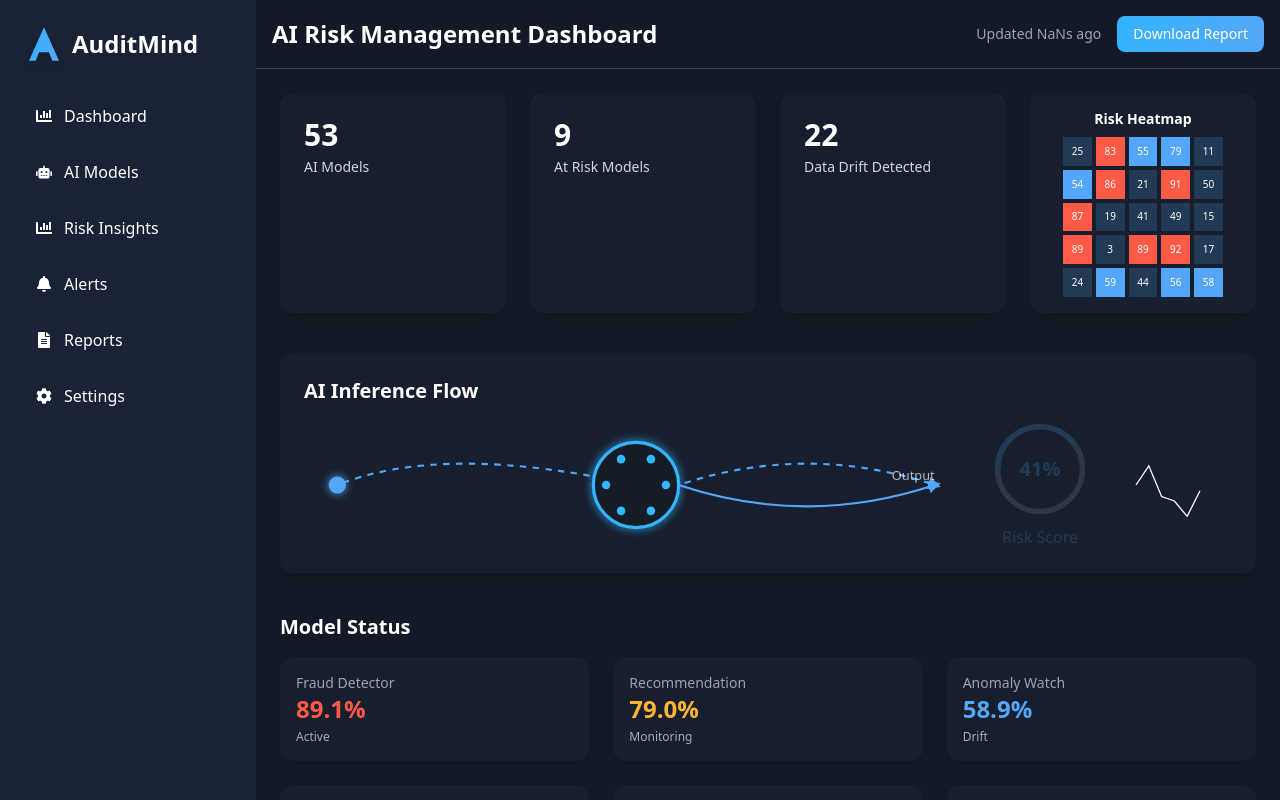
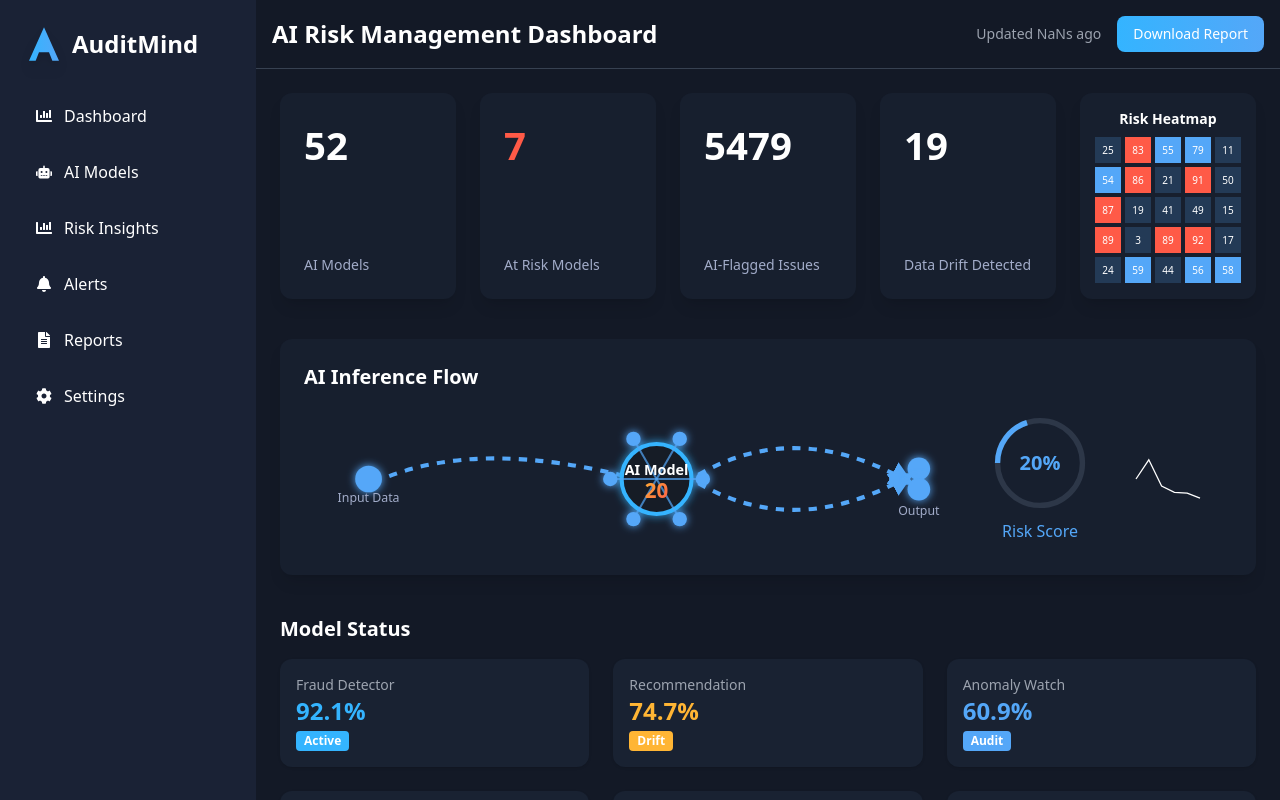
Before and after one commit to kangsangyoul/AM10, a React (Vite) app: page / in a window 1280 px wide. Built offline with nearby package versions, Linux system fonts and the light colour scheme; the HTML template or start-up script is replaced by a standard one.

Commit message:
Refine dashboard visuals

```diff
--- a/src/components/Dashboard.jsx
+++ b/src/components/Dashboard.jsx
@@ -5,16 +5,17 @@ import ModelStatus from './ModelStatus';
 import Heatmap from './Heatmap';
 
 const initialStats = [
-  { label: 'AI Models', value: 52 },
-  { label: 'At Risk Models', value: 9 },
-  { label: 'Data Drift Detected', value: 21 },
+  { label: 'AI Models', value: 52, color: '#ffffff' },
+  { label: 'At Risk Models', value: 9, color: '#ff5a47' },
+  { label: 'AI-Flagged Issues', value: 5478, color: '#ffffff' },
+  { label: 'Data Drift Detected', value: 21, color: '#ffffff' },
 ];
 
 
 const initialEvents = [
-  { time: '2:03 PM', model: 'Fraud Detector', event: 'High Drift', diagnosed: 'System Monitor', status: '82%' },
-  { time: '1:58 PM', model: 'Recommendation', event: 'Anomalous Input', diagnosed: 'Human Review', status: '83%' },
-  { time: '9:58 AM', model: 'Language Model', event: 'Data Drift', diagnosed: 'System Monitor', status: '84%' },
+  { time: '10:12 AM', model: 'Fraud Detector', event: 'Drift Detected', diagnosed: 'System Monitor', status: '91%' },
+  { time: '9:05 AM', model: 'Recommendation', event: 'Spike in Traffic', diagnosed: 'Auto Audit', status: '87%' },
+  { time: '8:43 AM', model: 'Language Model', event: 'High Risk', diagnosed: 'Human Analyst', status: '89%' },
 ];
 
 const Dashboard = ({ onUpdate }) => {
@@ -35,15 +36,18 @@ const Dashboard = ({ onUpdate }) => {
       );
 
       setEvents((prev) => {
+        const models = ['Fraud Detector', 'Recommendation', 'Language Model'];
+        const events = ['Automated Check', 'Data Drift', 'Spike'];
+        const diagnosers = ['System Monitor', 'Auto Audit', 'Human Analyst'];
         const newEvent = {
           time: new Date().toLocaleTimeString('en-US', {
             hour: 'numeric',
             minute: '2-digit',
             hour12: true,
           }),
-          model: 'Fraud Detector',
-          event: 'Automated Check',
-          diagnosed: 'System',
+          model: models[Math.floor(Math.random() * models.length)],
+          event: events[Math.floor(Math.random() * events.length)],
+          diagnosed: diagnosers[Math.floor(Math.random() * diagnosers.length)],
           status: `${Math.floor(Math.random() * 10 + 90)}%`,
         };
         return [newEvent, ...prev.slice(0, 4)];
@@ -58,14 +62,18 @@ const Dashboard = ({ onUpdate }) => {
 
   return (
     <div className="space-y-10">
-      <div className="grid grid-cols-2 lg:grid-cols-4 gap-6">
+      <div className="grid grid-cols-2 lg:grid-cols-5 gap-6">
         {stats.map((stat, index) => (
           <div
             key={index}
-            className="bg-[#171f2e] rounded-xl p-6 shadow-lg"
+            className="bg-[#171f2e] rounded-xl p-6 shadow-lg flex flex-col justify-between"
           >
-            <div className="text-3xl font-bold text-white">{stat.value}</div>
-            <div className="text-sm text-gray-300 mt-1">{stat.label}</div>
+            <div className="text-[2.4rem] font-bold" style={{ color: stat.color }}>
+              {stat.value}
+            </div>
+            <div className="text-sm mt-1" style={{ color: '#a2acc9' }}>
+              {stat.label}
+            </div>
           </div>
         ))}
         <div className="bg-[#171f2e] rounded-xl p-4 shadow-lg flex flex-col items-center justify-center">
@@ -100,7 +108,7 @@ const Dashboard = ({ onUpdate }) => {
             {events.map((e, index) => (
               <tr
                 key={index}
-                className={`border-b border-gray-800 ${index === 0 && rowPulse ? 'bg-[#1e2536]' : ''}`}
+                className={`border-b border-gray-800 transition-colors hover:bg-[#1e2536] ${index === 0 && rowPulse ? 'bg-[#1e2536]' : ''}`}
               >
                 <td className="py-2">{e.time}</td>
                 <td className="py-2">{e.model}</td>
--- a/src/components/Heatmap.jsx
+++ b/src/components/Heatmap.jsx
@@ -20,12 +20,20 @@ const Heatmap = () => {
   }, []);
 
   return (
-    <div className="grid grid-cols-5 gap-1 w-40 h-40">
+    <div
+      className="grid grid-cols-5"
+      style={{ width: 146, height: 146, gap: 4 }}
+    >
       {cells.map((v, i) => (
         <div
           key={i}
-          className="relative w-full h-full flex items-center justify-center text-[10px] text-white transition-colors"
-          style={{ backgroundColor: getColor(v), transitionDuration: '0.2s' }}
+          className="relative flex items-center justify-center text-[10px] text-white transition-colors"
+          style={{
+            width: 26,
+            height: 26,
+            backgroundColor: getColor(v),
+            transitionDuration: '0.2s',
+          }}
           title={`${v}%`}
         >
           {v}
--- a/src/components/InferenceFlow.jsx
+++ b/src/components/InferenceFlow.jsx
@@ -40,7 +40,7 @@ const InferenceFlow = () => {
 
   return (
     <div className="flex flex-col md:flex-row md:items-center md:justify-between gap-6">
-      <svg viewBox="0 0 600 120" className="w-full h-32 flex-1" style={{ color: lineColor(score) }}>
+      <svg viewBox="0 0 600 140" className="w-full h-36 flex-1" style={{ color: lineColor(score) }}>
         <defs>
           <filter id="glow" x="-50%" y="-50%" width="200%" height="200%">
             <feGaussianBlur stdDeviation="4" result="blur" />
@@ -52,22 +52,36 @@ const InferenceFlow = () => {
           <marker id="arrow" viewBox="0 0 10 10" refX="5" refY="5" markerWidth="6" markerHeight="6" orient="auto" markerUnits="strokeWidth">
             <path d="M 0 0 L 10 5 L 0 10 z" fill="currentColor" />
           </marker>
+          <linearGradient id="riskGrad" x1="0" y1="0" x2="1" y2="1">
+            <stop offset="0%" stopColor="#ffb534" />
+            <stop offset="100%" stopColor="#ff5a47" />
+          </linearGradient>
         </defs>
-        <style>{`#path1,#path2{stroke-dasharray:6;animation:dash 1s linear infinite;}@keyframes dash{to{stroke-dashoffset:-12;}}`}</style>
-        <circle cx="20" cy="60" r="8" fill="#54a7f8" filter="url(#glow)" />
-        <path id="path1" d="M20 60 Q120 20 300 60" fill="none" stroke="currentColor" strokeWidth="2" markerEnd="url(#arrow)" />
+        <style>{`#path1,#path2,#path3{stroke-dasharray:8 8;animation:dash 1s linear infinite;}@keyframes dash{to{stroke-dashoffset:-16;}}`}</style>
+        <circle cx="40" cy="70" r="13" fill="#54a7f8" filter="url(#glow)" />
+        <text x="40" y="92" textAnchor="middle" fontSize="12" fill="#a2acc9">Input Data</text>
+        <path id="path1" d="M53 70 Q150 30 300 70" fill="none" stroke="currentColor" strokeWidth="4" markerEnd="url(#arrow)" />
         <g filter="url(#glow)">
-          <circle cx="300" cy="60" r="40" fill="#161c26" stroke="#34b4ff" strokeWidth="3" />
+          <circle cx="320" cy="70" r="34" fill="#161c26" stroke="#34b4ff" strokeWidth="4" />
           {[...Array(6)].map((_,i)=>{
             const angle = (i/6)*Math.PI*2;
-            const x = 300 + Math.cos(angle)*28;
-            const y = 60 + Math.sin(angle)*28;
-            return <circle key={i} cx={x} cy={y} r="4" fill="#34b4ff" />;
+            const x = 320 + Math.cos(angle)*45;
+            const y = 70 + Math.sin(angle)*45;
+            return (
+              <g key={i}>
+                <line x1="320" y1="70" x2={x} y2={y} stroke="#54a7f8" strokeWidth="2" strokeOpacity="0.7" />
+                <circle cx={x} cy={y} r="7" fill="#54a7f8" />
+              </g>
+            );
           })}
         </g>
-        <path id="path2" d="M340 60 Q460 20 580 60" fill="none" stroke="currentColor" strokeWidth="2" markerEnd="url(#arrow)" />
-        <path id="path3" d="M340 60 Q460 100 580 60" fill="none" stroke="currentColor" strokeWidth="2" markerEnd="url(#arrow)" />
-        <text x="580" y="55" textAnchor="end" fontSize="12" fill="#ffffffaa">Output</text>
+        <text x="320" y="66" textAnchor="middle" fontSize="14" fontWeight="bold" fill="#fff">AI Model</text>
+        <text x="320" y="88" textAnchor="middle" fontSize="20" fontWeight="bold" fill="url(#riskGrad)" style={{transition:'0.5s'}}>{score}</text>
+        <path id="path2" d="M354 70 Q450 10 560 70" fill="none" stroke="currentColor" strokeWidth="4" markerEnd="url(#arrow)" />
+        <path id="path3" d="M354 70 Q450 130 560 70" fill="none" stroke="currentColor" strokeWidth="4" markerEnd="url(#arrow)" />
+        <circle cx="575" cy="60" r="11" fill="#54a7f8" filter="url(#glow)" />
+        <circle cx="575" cy="80" r="11" fill="#54a7f8" filter="url(#glow)" />
+        <text x="575" y="105" textAnchor="middle" fontSize="12" fill="#a2acc9">Output</text>
       </svg>
       <div className="flex items-center gap-4">
         <RiskGauge score={score} />
--- a/src/components/ModelStatus.jsx
+++ b/src/components/ModelStatus.jsx
@@ -2,17 +2,27 @@ import React, { useState, useEffect } from 'react';
 
 const initialModels = [
   { name: 'Fraud Detector', percent: 92.1, status: 'Active' },
-  { name: 'Recommendation', percent: 76.4, status: 'Monitoring' },
-  { name: 'Anomaly Watch', percent: 61.3, status: 'Drift' },
-  { name: 'Language Model', percent: 84.7, status: 'Risk' },
+  { name: 'Recommendation', percent: 76.4, status: 'Drift' },
+  { name: 'Anomaly Watch', percent: 61.3, status: 'Audit' },
+  { name: 'Language Model', percent: 84.7, status: 'AI Risk' },
   { name: 'Vision Classifier', percent: 49.5, status: 'Active' },
-  { name: 'Forecast Engine', percent: 73.2, status: 'Audit' },
+  { name: 'Forecast Engine', percent: 73.2, status: 'High' },
 ];
 
-const getColor = (p) => {
-  if (p > 80) return '#ff5a47';
-  if (p > 60) return '#ffb534';
-  return '#54a7f8';
+const statusColor = (status) => {
+  switch (status) {
+    case 'Active':
+      return '#34b4ff';
+    case 'Drift':
+      return '#ffb534';
+    case 'AI Risk':
+    case 'High':
+      return '#ff5a47';
+    case 'Audit':
+      return '#54a7f8';
+    default:
+      return '#54a7f8';
+  }
 };
 
 const ModelStatus = () => {
@@ -33,12 +43,17 @@ const ModelStatus = () => {
   return (
     <div className="grid grid-cols-1 md:grid-cols-3 gap-6">
       {models.map((model, i) => (
-        <div key={i} className="bg-[#171f2e] rounded-xl p-4 shadow">
+        <div key={i} className="bg-[#192232] rounded-xl p-4 shadow">
           <div className="text-sm text-gray-400">{model.name}</div>
-          <div className="text-2xl font-bold" style={{ color: getColor(model.percent) }}>
+          <div className="text-2xl font-bold" style={{ color: statusColor(model.status) }}>
             {model.percent.toFixed(1)}%
           </div>
-          <div className="text-xs mt-1 text-[#a2acc9]">{model.status}</div>
+          <span
+            className="inline-block text-xs font-bold mt-1 rounded"
+            style={{ backgroundColor: statusColor(model.status), color: '#fff', padding: '2px 8px' }}
+          >
+            {model.status}
+          </span>
         </div>
       ))}
     </div>
--- a/src/components/RiskGauge.jsx
+++ b/src/components/RiskGauge.jsx
@@ -2,8 +2,8 @@ import React, { useState, useEffect } from 'react';
 
 const colorHex = (score) => {
   if (score > 80) return '#ff5a47';
-  if (score > 50) return '#54a7f8';
-  return '#233a56';
+  if (score > 50) return '#ffb534';
+  return '#54a7f8';
 };
 
 const RiskGauge = ({ score: external }) => {
```
